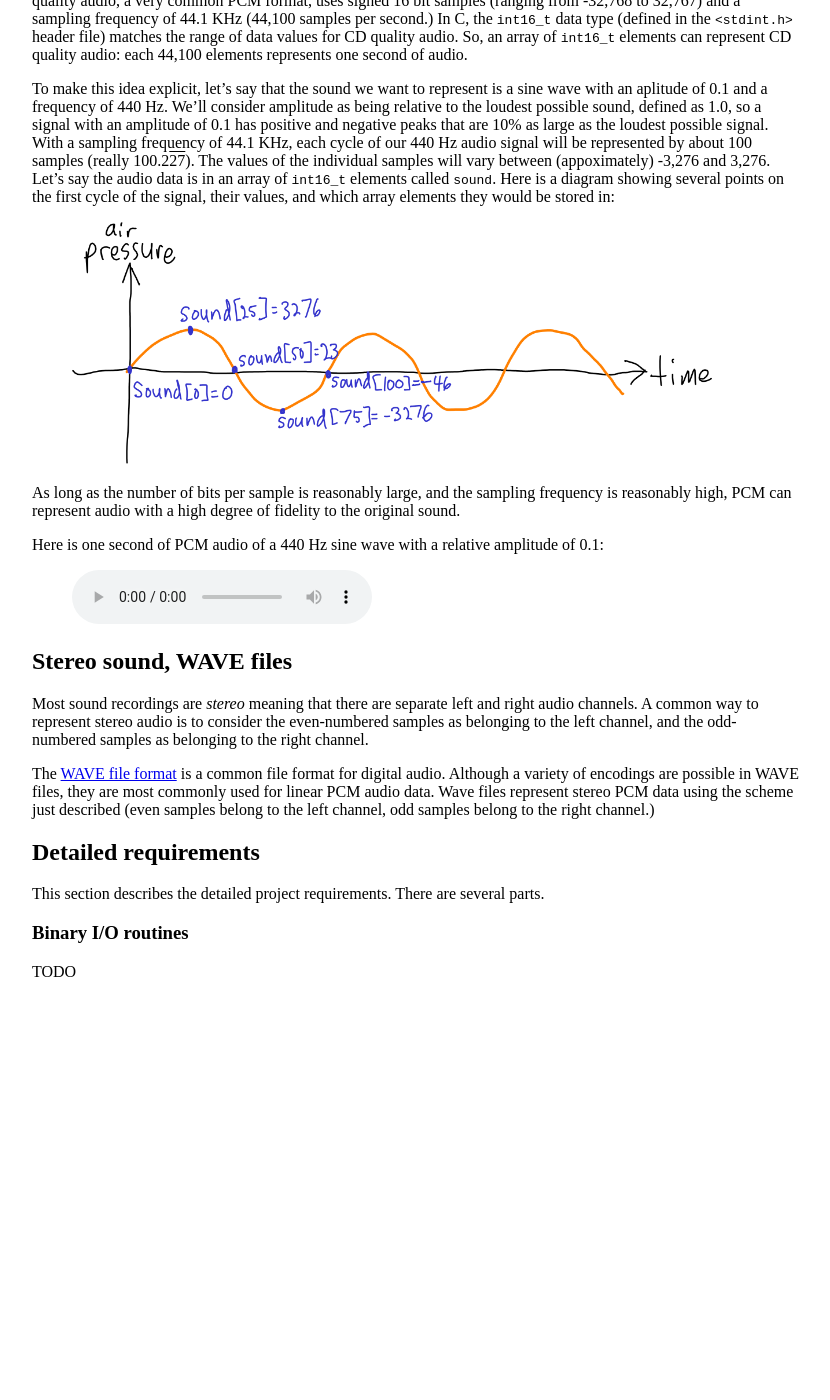
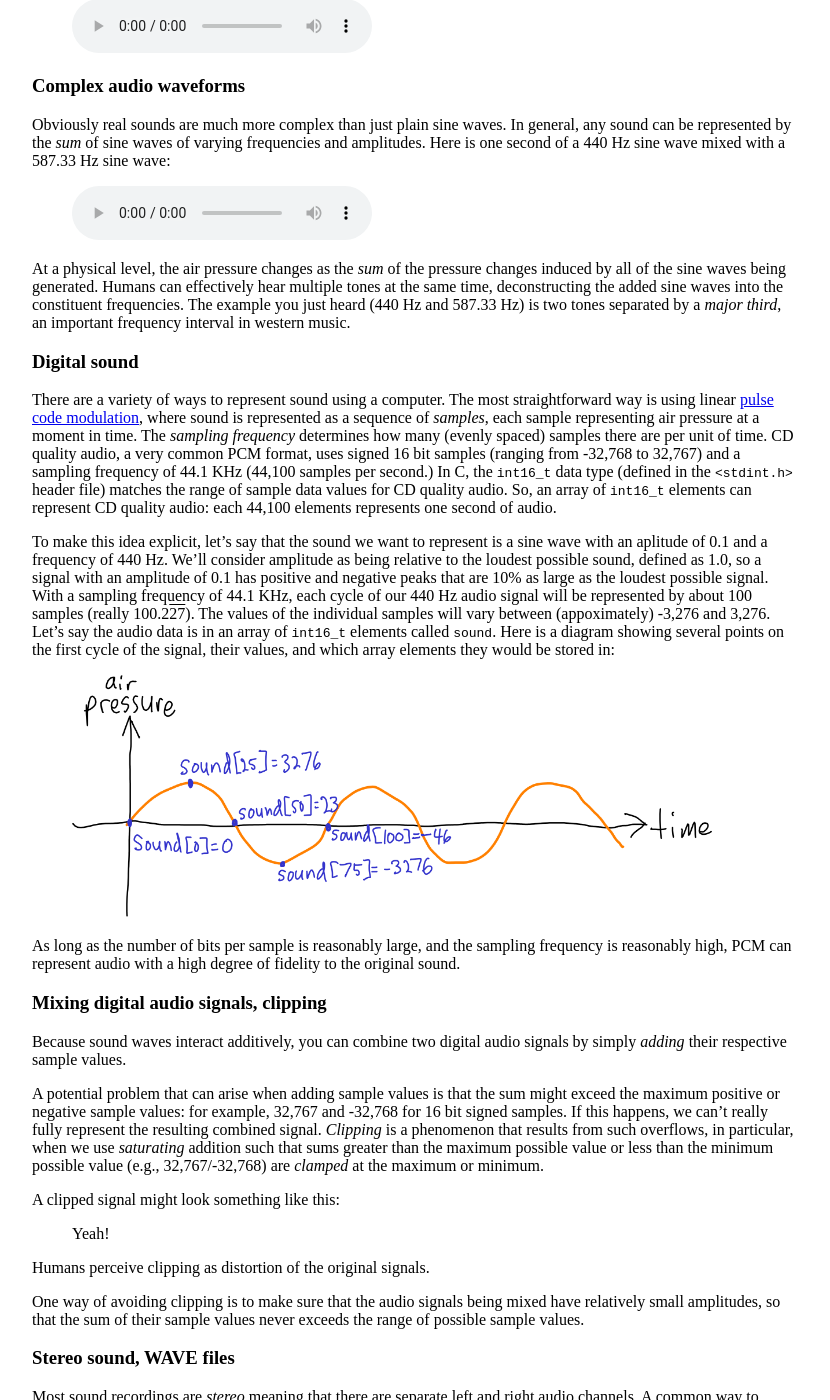
Before and after one commit to jhuintprog/fall2019, a Jekyll site: the page built from midterm_proj.md, in a window 1280 px wide and 1400 px high, scrolled down 1563 px. Shown: the whole window, without its empty margins (224-1054 px from the left). Built offline with Jekyll 4.4.1, drawn with Linux system fonts in a browser that asks for light colours; before the commit the page ends 2560 px from its top, so only the background shows below that; some of the changed text lies outside the part shown.

Commit message:
more about sound

```diff
--- a/midterm_proj.md
+++ b/midterm_proj.md
@@ -24,6 +24,10 @@
 TODO
 
 ## Sound
+
+This section has some background about sound and how it can be represented digitally.
+
+### What sound is
 
 Sound is changes in air pressure over time.  When physical objects vibrate, they cause oscillations in air pressure that propagate outwards in a wave.  A sensor such as a microphone or your ear can detect these changes in pressure over time.
 
@@ -43,9 +47,21 @@
 
 When the frequency increases, the cycles become shorter, so there are more cycles per unit of time.  The standard measurement of frequency, the Hertz (abbreviated Hz), is defined as one cycle per second.  Sound waves have frequencies that range from the low tens of Hz to tens of thousands of Hz.  We perceive sounds with higher frequencies as being higher-pitched.
 
-## Digital sound
+Here is what one second of a 440 Hz sine wave sounds like:
 
-There are a variety of ways to represent sound using a computer.  The most straightforward way is using linear [pulse code modulation](https://en.wikipedia.org/wiki/Pulse-code_modulation), where sound is represented as a sequence of *samples*, each sample representing air pressure at a moment in time.  The *sampling frequency* determines how many (evenly spaced) samples there are per unit of time.  CD quality audio, a very common PCM format, uses signed 16 bit samples (ranging from -32,768 to 32,767) and a sampling frequency of 44.1 KHz (44,100 samples per second.)  In C, the `int16_t` data type (defined in the `<stdint.h>` header file) matches the range of data values for CD quality audio.  So, an array of `int16_t` elements can represent CD quality audio: each 44,100 elements represents one second of audio.
+> <audio controls><source src="snd/a440.wav" type="audio/wav"></audio>
+
+### Complex audio waveforms
+
+Obviously real sounds are much more complex than just plain sine waves.  In general, any sound can be represented by the *sum* of sine waves of varying frequencies and amplitudes.  Here is one second of a 440 Hz sine wave mixed with a 587.33 Hz sine wave:
+
+> <audio controls><source src="snd/a440_third.wav" type="audio/wav"></audio>
+
+At a physical level, the air pressure changes as the *sum* of the pressure changes induced by all of the sine waves being generated.  Humans can effectively hear multiple tones at the same time, deconstructing the added sine waves into the constituent frequencies.  The example you just heard (440 Hz and 587.33 Hz) is two tones separated by a *major third*, an important frequency interval in western music.
+
+### Digital sound
+
+There are a variety of ways to represent sound using a computer.  The most straightforward way is using linear [pulse code modulation](https://en.wikipedia.org/wiki/Pulse-code_modulation), where sound is represented as a sequence of *samples*, each sample representing air pressure at a moment in time.  The *sampling frequency* determines how many (evenly spaced) samples there are per unit of time.  CD quality audio, a very common PCM format, uses signed 16 bit samples (ranging from -32,768 to 32,767) and a sampling frequency of 44.1 KHz (44,100 samples per second.)  In C, the `int16_t` data type (defined in the `<stdint.h>` header file) matches the range of sample data values for CD quality audio.  So, an array of `int16_t` elements can represent CD quality audio: each 44,100 elements represents one second of audio.
 
 To make this idea explicit, let's say that the sound we want to represent is a sine wave with an aplitude of 0.1 and a frequency of 440 Hz.  We'll consider amplitude as being relative to the loudest possible sound, defined as 1.0, so a signal with an amplitude of 0.1 has positive and negative peaks that are 10% as large as the loudest possible signal.  With a sampling frequency of 44.1 KHz, each cycle of our 440 Hz audio signal will be represented by about 100 samples (really 100.2<span style="text-decoration: overline;">27</span>).  The values of the individual samples will vary between (appoximately) -3,276 and 3,276.  Let's say the audio data is in an array of `int16_t` elements called `sound`.  Here is a diagram showing several points on the first cycle of the signal, their values, and which array elements they would be stored in:
 
@@ -53,11 +69,21 @@
 
 As long as the number of bits per sample is reasonably large, and the sampling frequency is reasonably high, PCM can represent audio with a high degree of fidelity to the original sound.
 
-Here is one second of PCM audio of a 440 Hz sine wave with a relative amplitude of 0.1:
+### Mixing digital audio signals, clipping
 
-> <audio controls><source src="snd/a440.wav" type="audio/wav"></audio>
+Because sound waves interact additively, you can combine two digital audio signals by simply *adding* their respective sample values.
 
-## Stereo sound, WAVE files
+A potential problem that can arise when adding sample values is that the sum might exceed the maximum positive or negative sample values: for example, 32,767 and -32,768 for 16 bit signed samples.  If this happens, we can't really fully represent the resulting combined signal.  *Clipping* is a phenomenon that results from such overflows, in particular, when we use *saturating* addition such that sums greater than the maximum possible value or less than the minimum possible value (e.g., 32,767/-32,768) are *clamped* at the maximum or minimum.
+
+A clipped signal might look something like this:
+
+> Yeah!
+
+Humans perceive clipping as distortion of the original signals.
+
+One way of avoiding clipping is to make sure that the audio signals being mixed have relatively small amplitudes, so that the sum of their sample values never exceeds the range of possible sample values.
+
+### Stereo sound, WAVE files
 
 Most sound recordings are *stereo* meaning that there are separate left and right audio channels.  A common way to represent stereo audio is to consider the even-numbered samples as belonging to the left channel, and the odd-numbered samples as belonging to the right channel.
 
```
Also changed, not shown: other parts of midterm_proj.md (+1 -1 lines), 1 other file.
